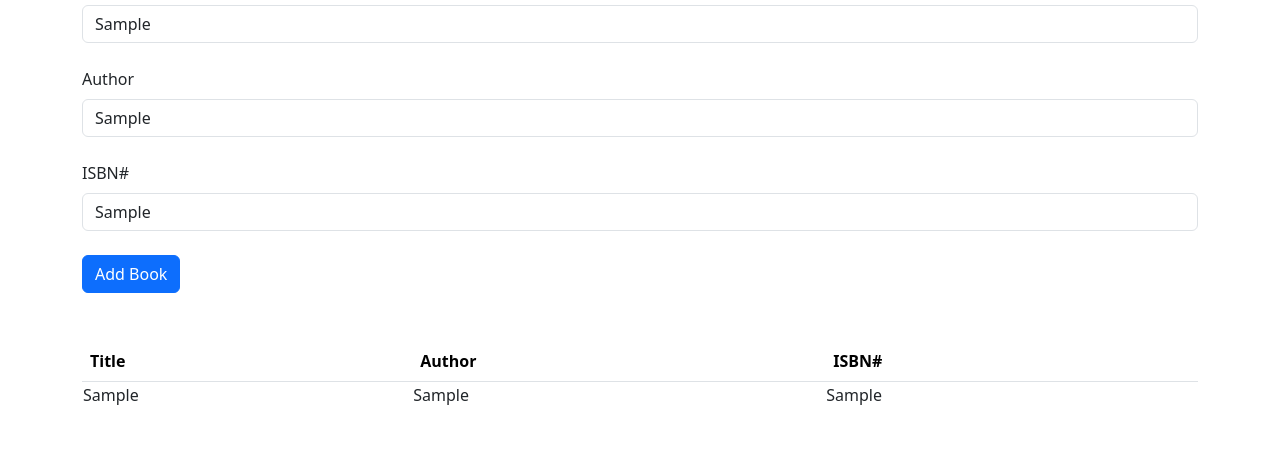
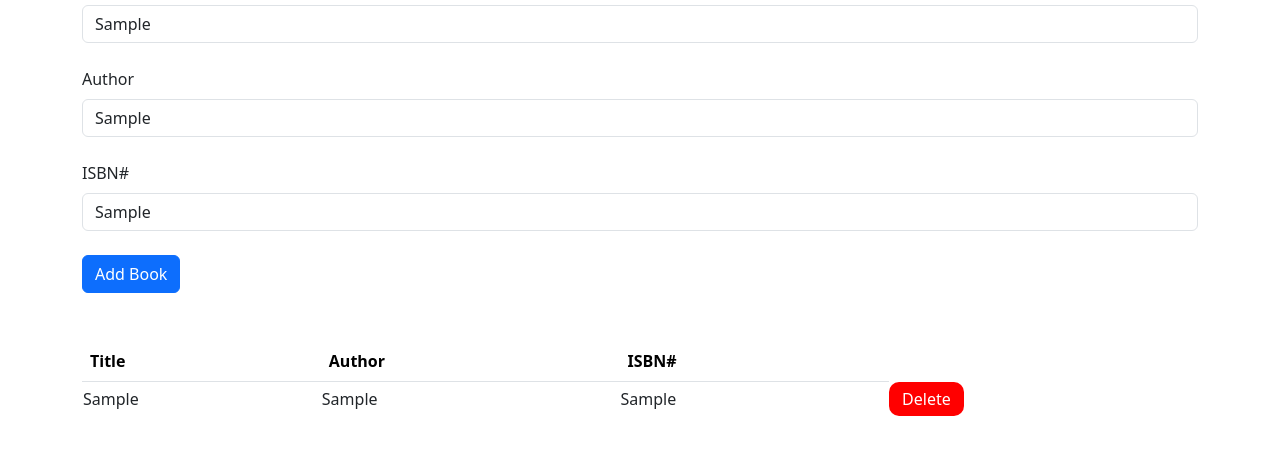
Before and after one commit to acciojob/book-list-maneeshjangir999, a website: page main.html in a window 1280 px wide. Both pictures are taken after typing "Sample", "Sample", "Sample" into the empty fields and a click on the input "Add Book". Shown: the part 83-538 px from the top of the page. Drawn offline with nearby package versions, Linux system fonts and the light colour scheme.

Commit message:
created a submission

```diff
--- a/main.html
+++ b/main.html
@@ -4,6 +4,7 @@
 
 <head>
 	<link href="https://cdn.jsdelivr.net/npm/bootstrap@5.3.3/dist/css/bootstrap.min.css" rel="stylesheet" integrity="sha384-QWTKZyjpPEjISv5WaRU9OFeRpok6YctnYmDr5pNlyT2bRjXh0JMhjY6hW+ALEwIH" crossorigin="anonymous">
+	<link rel="stylesheet" href="https://cdnjs.cloudflare.com/ajax/libs/font-awesome/6.7.2/css/all.min.css" integrity="sha512-Evv84Mr4kqVGRNSgIGL/F/aIDqQb7xQ2vcrdIwxfjThSH8CSR7PBEakCr51Ck+w+/U6swU2Im1vVX0SVk9ABhg==" crossorigin="anonymous" referrerpolicy="no-referrer" />
 	<link rel="stylesheet" href="styles.css">
 </head>
 
@@ -24,7 +25,7 @@
 
 	<div class="">
 	   <table class="table table-striped">
-		   <thead>
+		   <thead class="mb-4">
 			   <tr>
 				   <th>Title</th>
 				   <th>Author</th>
--- a/script.js
+++ b/script.js
@@ -14,12 +14,27 @@ let addBookList = ()=>{
 	let tabTitle = document.createElement("td")
 	let tabAuthor = document.createElement("td")
 	let tabIsbn = document.createElement("td")
+    var removeBtn = document.createElement("button")
+	removeBtn.classList.add("delete")
+	removeBtn.innerText = "Delete"
+	removeBtn.style.backgroundColor = "red"
+	removeBtn.style.color = "white"
+	removeBtn.style.padding = "5px 13px"
+	removeBtn.style.borderRadius = "10px"
+	removeBtn.style.border = "none"
+
+
 	tabRow.appendChild(tabTitle)
 	tabRow.appendChild(tabAuthor)
 	tabRow.appendChild(tabIsbn)
+	tabRow.appendChild(removeBtn)
 	table.appendChild(tabRow)
 	tabTitle.innerText = firstInput.value
 	tabAuthor.innerText = secInput.value
 	tabIsbn.innerText = thirInput.value
 }
+let remBookList = ()=>{
+
+}
 btn.addEventListener("click",addBookList)
+removeBtn.addEventListener("click",remBookList)
```
